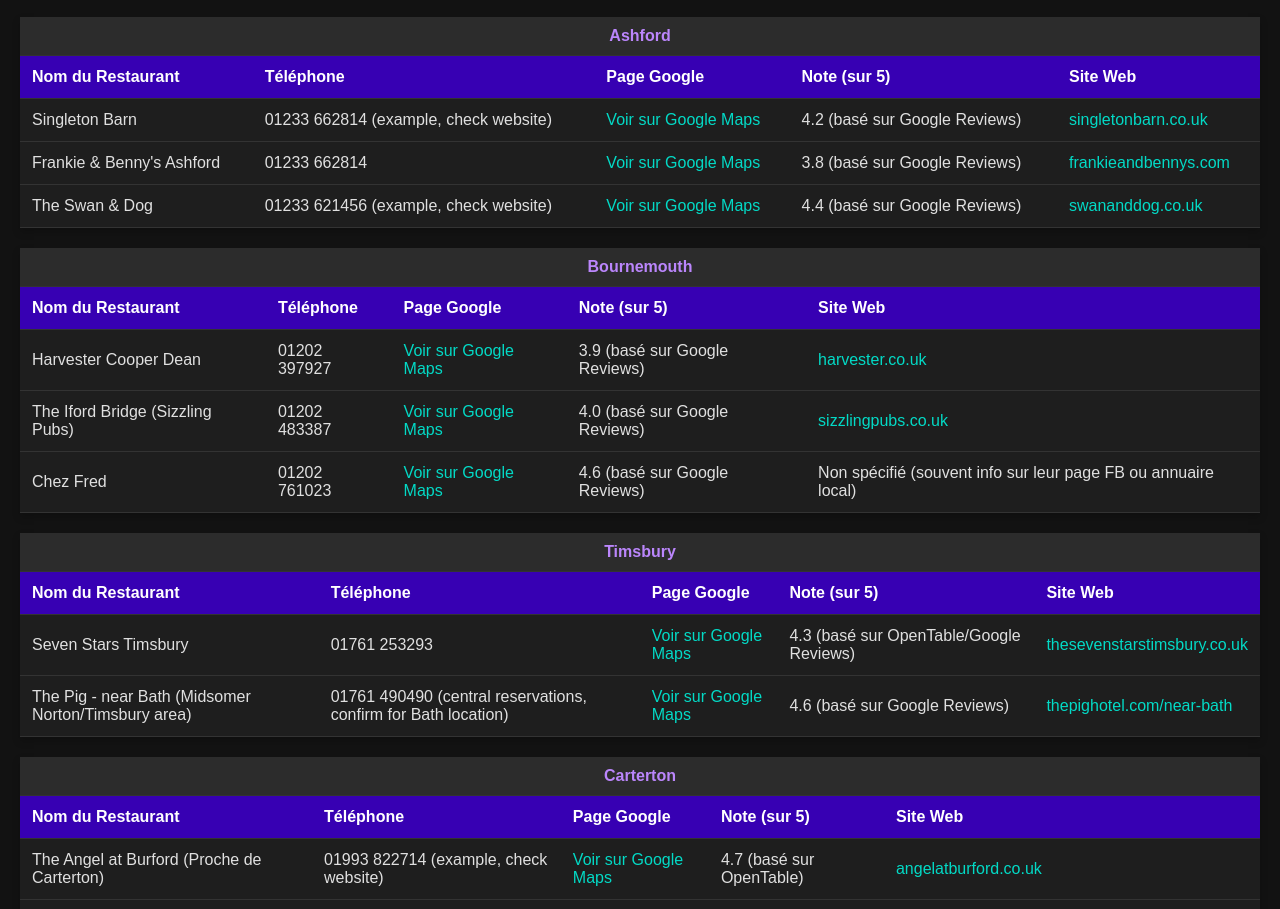
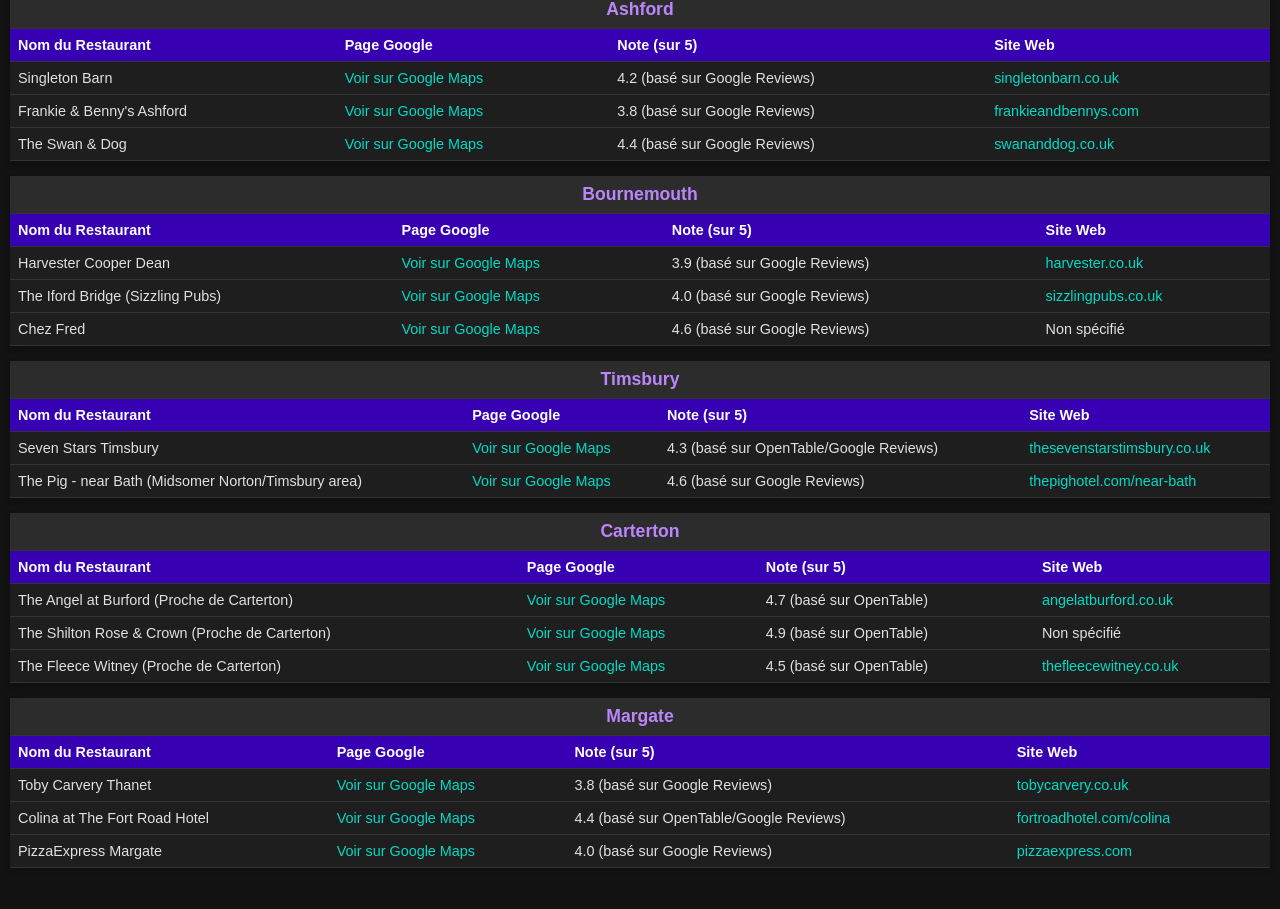
Before and after one commit to dahfazz/sandbox, a website: page docs/index.html in a window 1280 px wide. Shown: the part 91-1000 px from the top of the page. Drawn offline with Linux system fonts and the light colour scheme.

Commit message:
Update index.html

```diff
--- a/docs/index.html
+++ b/docs/index.html
@@ -10,26 +10,28 @@
             background-color: #121212;
             color: #e0e0e0;
             margin: 0;
-            padding: 20px;
+            padding: 10px; /* Reduced padding */
             box-sizing: border-box;
         }
         h1 {
             color: #bb86fc;
             text-align: center;
-            margin-bottom: 30px;
+            margin-bottom: 20px; /* Reduced margin */
+            font-size: 1.8em; /* Slightly smaller for mobile */
         }
         table {
             width: 100%;
             border-collapse: collapse;
-            margin-bottom: 20px;
-            box-shadow: 0 4px 8px rgba(0, 0, 0, 0.2);
+            margin-bottom: 15px; /* Reduced margin */
+            box-shadow: 0 3px 6px rgba(0, 0, 0, 0.2); /* Slightly smaller shadow */
             background-color: #1e1e1e;
         }
         th, td {
-            padding: 12px;
+            padding: 8px; /* Reduced padding */
             text-align: left;
             border-bottom: 1px solid #333;
-            word-wrap: break-word; /* Ensures long content wraps */
+            word-wrap: break-word;
+            font-size: 0.9em; /* Slightly smaller font */
         }
         th {
             background-color: #3700b3;
@@ -53,7 +55,8 @@
             color: #bb86fc;
             font-weight: bold;
             text-align: center;
-            padding: 10px;
+            padding: 8px; /* Reduced padding */
+            font-size: 1.1em;
         }
 
         /* Responsive adjustments for smaller screens */
@@ -67,30 +70,31 @@
                 left: -9999px;
             }
             tr {
-                margin-bottom: 15px;
+                margin-bottom: 10px; /* Reduced margin */
                 border: 1px solid #444;
-                border-radius: 8px;
+                border-radius: 6px; /* Slightly smaller radius */
                 overflow: hidden;
             }
             td {
                 border: none;
                 position: relative;
-                padding-left: 50%;
+                padding-left: 45%; /* Adjusted padding */
                 text-align: right;
             }
             td::before {
                 content: attr(data-label);
                 position: absolute;
                 left: 6px;
-                width: 45%;
+                width: 40%; /* Adjusted width */
                 padding-right: 10px;
                 white-space: nowrap;
                 text-align: left;
                 font-weight: bold;
                 color: #bb86fc;
+                font-size: 0.9em; /* Consistent font size */
             }
             .city-header {
-                border-radius: 8px 8px 0 0;
+                border-radius: 6px 6px 0 0; /* Consistent radius */
             }
         }
     </style>
@@ -102,11 +106,10 @@
     <table>
         <thead>
             <tr>
-                <th colspan="5" class="city-header">Ashford</th>
+                <th colspan="4" class="city-header">Ashford</th>
             </tr>
             <tr>
                 <th>Nom du Restaurant</th>
-                <th>Téléphone</th>
                 <th>Page Google</th>
                 <th>Note (sur 5)</th>
                 <th>Site Web</th>
@@ -115,21 +118,18 @@
         <tbody>
             <tr>
                 <td data-label="Nom du Restaurant">Singleton Barn</td>
-                <td data-label="Téléphone">01233 662814 (example, check website)</td>
                 <td data-label="Page Google"><a href="https://www.google.com/maps/search/Singleton+Barn+Ashford" target="_blank">Voir sur Google Maps</a></td>
                 <td data-label="Note (sur 5)">4.2 (basé sur Google Reviews)</td>
                 <td data-label="Site Web"><a href="https://www.singletonbarn.co.uk/" target="_blank">singletonbarn.co.uk</a></td>
             </tr>
             <tr>
                 <td data-label="Nom du Restaurant">Frankie & Benny's Ashford</td>
-                <td data-label="Téléphone">01233 662814</td>
                 <td data-label="Page Google"><a href="https://www.google.com/maps/search/Frankie+%26+Benny's+Ashford" target="_blank">Voir sur Google Maps</a></td>
                 <td data-label="Note (sur 5)">3.8 (basé sur Google Reviews)</td>
                 <td data-label="Site Web"><a href="https://www.frankieandbennys.com/restaurants/ashford" target="_blank">frankieandbennys.com</a></td>
             </tr>
             <tr>
                 <td data-label="Nom du Restaurant">The Swan & Dog</td>
-                <td data-label="Téléphone">01233 621456 (example, check website)</td>
                 <td data-label="Page Google"><a href="https://www.google.com/maps/search/The+Swan+%26+Dog+Ashford" target="_blank">Voir sur Google Maps</a></td>
                 <td data-label="Note (sur 5)">4.4 (basé sur Google Reviews)</td>
                 <td data-label="Site Web"><a href="https://www.swananddog.co.uk/" target="_blank">swananddog.co.uk</a></td>
@@ -140,11 +140,10 @@
     <table>
         <thead>
             <tr>
-                <th colspan="5" class="city-header">Bournemouth</th>
+                <th colspan="4" class="city-header">Bournemouth</th>
             </tr>
             <tr>
                 <th>Nom du Restaurant</th>
-                <th>Téléphone</th>
                 <th>Page Google</th>
                 <th>Note (sur 5)</th>
                 <th>Site Web</th>
@@ -153,24 +152,21 @@
         <tbody>
             <tr>
                 <td data-label="Nom du Restaurant">Harvester Cooper Dean</td>
-                <td data-label="Téléphone">01202 397927</td>
                 <td data-label="Page Google"><a href="https://www.google.com/maps/search/Harvester+Cooper+Dean+Bournemouth" target="_blank">Voir sur Google Maps</a></td>
                 <td data-label="Note (sur 5)">3.9 (basé sur Google Reviews)</td>
                 <td data-label="Site Web"><a href="https://www.harvester.co.uk/restaurants/southwest/thecooperdeanbournemouth" target="_blank">harvester.co.uk</a></td>
             </tr>
             <tr>
                 <td data-label="Nom du Restaurant">The Iford Bridge (Sizzling Pubs)</td>
-                <td data-label="Téléphone">01202 483387</td>
                 <td data-label="Page Google"><a href="https://www.google.com/maps/search/The+Iford+Bridge+Bournemouth" target="_blank">Voir sur Google Maps</a></td>
                 <td data-label="Note (sur 5)">4.0 (basé sur Google Reviews)</td>
                 <td data-label="Site Web"><a href="https://www.sizzlingpubs.co.uk/findapub/southwest/theifordbridgebournemouth" target="_blank">sizzlingpubs.co.uk</a></td>
             </tr>
             <tr>
                 <td data-label="Nom du Restaurant">Chez Fred</td>
-                <td data-label="Téléphone">01202 761023</td>
                 <td data-label="Page Google"><a href="https://www.google.com/maps/search/Chez+Fred+Bournemouth" target="_blank">Voir sur Google Maps</a></td>
                 <td data-label="Note (sur 5)">4.6 (basé sur Google Reviews)</td>
-                <td data-label="Site Web">Non spécifié (souvent info sur leur page FB ou annuaire local)</td>
+                <td data-label="Site Web">Non spécifié</td>
             </tr>
         </tbody>
     </table>
@@ -178,11 +174,10 @@
     <table>
         <thead>
             <tr>
-                <th colspan="5" class="city-header">Timsbury</th>
+                <th colspan="4" class="city-header">Timsbury</th>
             </tr>
             <tr>
                 <th>Nom du Restaurant</th>
-                <th>Téléphone</th>
                 <th>Page Google</th>
                 <th>Note (sur 5)</th>
                 <th>Site Web</th>
@@ -191,14 +186,12 @@
         <tbody>
             <tr>
                 <td data-label="Nom du Restaurant">Seven Stars Timsbury</td>
-                <td data-label="Téléphone">01761 253293</td>
                 <td data-label="Page Google"><a href="https://www.google.com/maps/search/Seven+Stars+Timsbury" target="_blank">Voir sur Google Maps</a></td>
                 <td data-label="Note (sur 5)">4.3 (basé sur OpenTable/Google Reviews)</td>
                 <td data-label="Site Web"><a href="https://www.thesevenstarstimsbury.co.uk/" target="_blank">thesevenstarstimsbury.co.uk</a></td>
             </tr>
             <tr>
                 <td data-label="Nom du Restaurant">The Pig - near Bath (Midsomer Norton/Timsbury area)</td>
-                <td data-label="Téléphone">01761 490490 (central reservations, confirm for Bath location)</td>
                 <td data-label="Page Google"><a href="https://www.google.com/maps/search/The+Pig+near+Bath+Timsbury" target="_blank">Voir sur Google Maps</a></td>
                 <td data-label="Note (sur 5)">4.6 (basé sur Google Reviews)</td>
                 <td data-label="Site Web"><a href="https://www.thepighotel.com/near-bath/" target="_blank">thepighotel.com/near-bath</a></td>
@@ -209,11 +202,10 @@
     <table>
         <thead>
             <tr>
-                <th colspan="5" class="city-header">Carterton</th>
+                <th colspan="4" class="city-header">Carterton</th>
             </tr>
             <tr>
                 <th>Nom du Restaurant</th>
-                <th>Téléphone</th>
                 <th>Page Google</th>
                 <th>Note (sur 5)</th>
                 <th>Site Web</th>
@@ -222,21 +214,18 @@
         <tbody>
             <tr>
                 <td data-label="Nom du Restaurant">The Angel at Burford (Proche de Carterton)</td>
-                <td data-label="Téléphone">01993 822714 (example, check website)</td>
                 <td data-label="Page Google"><a href="https://www.google.com/maps/search/The+Angel+at+Burford" target="_blank">Voir sur Google Maps</a></td>
                 <td data-label="Note (sur 5)">4.7 (basé sur OpenTable)</td>
                 <td data-label="Site Web"><a href="https://www.angelatburford.co.uk/" target="_blank">angelatburford.co.uk</a></td>
             </tr>
             <tr>
                 <td data-label="Nom du Restaurant">The Shilton Rose & Crown (Proche de Carterton)</td>
-                <td data-label="Téléphone">01993 841285 (example, check website)</td>
                 <td data-label="Page Google"><a href="https://www.google.com/maps/search/The+Shilton+Rose+%26+Crown" target="_blank">Voir sur Google Maps</a></td>
                 <td data-label="Note (sur 5)">4.9 (basé sur OpenTable)</td>
-                <td data-label="Site Web">Non spécifié (souvent info sur leur page FB ou annuaire local)</td>
+                <td data-label="Site Web">Non spécifié</td>
             </tr>
             <tr>
                 <td data-label="Nom du Restaurant">The Fleece Witney (Proche de Carterton)</td>
-                <td data-label="Téléphone">01993 705126 (example, check website)</td>
                 <td data-label="Page Google"><a href="https://www.google.com/maps/search/The+Fleece+Witney" target="_blank">Voir sur Google Maps</a></td>
                 <td data-label="Note (sur 5)">4.5 (basé sur OpenTable)</td>
                 <td data-label="Site Web"><a href="https://thefleecewitney.co.uk/" target="_blank">thefleecewitney.co.uk</a></td>
@@ -247,11 +236,10 @@
     <table>
         <thead>
             <tr>
-                <th colspan="5" class="city-header">Margate</th>
+                <th colspan="4" class="city-header">Margate</th>
             </tr>
             <tr>
                 <th>Nom du Restaurant</th>
-                <th>Téléphone</th>
                 <th>Page Google</th>
                 <th>Note (sur 5)</th>
                 <th>Site Web</th>
@@ -260,21 +248,18 @@
         <tbody>
             <tr>
                 <td data-label="Nom du Restaurant">Toby Carvery Thanet</td>
-                <td data-label="Téléphone">01843 868567</td>
                 <td data-label="Page Google"><a href="https://www.google.com/maps/search/Toby+Carvery+Thanet+Margate" target="_blank">Voir sur Google Maps</a></td>
                 <td data-label="Note (sur 5)">3.8 (basé sur Google Reviews)</td>
                 <td data-label="Site Web"><a href="https://www.tobycarvery.co.uk/restaurants/south-east/thanetramsgate" target="_blank">tobycarvery.co.uk</a></td>
             </tr>
             <tr>
                 <td data-label="Nom du Restaurant">Colina at The Fort Road Hotel</td>
-                <td data-label="Téléphone">01843 661313</td>
                 <td data-label="Page Google"><a href="https://www.google.com/maps/search/Colina+at+The+Fort+Road+Hotel+Margate" target="_blank">Voir sur Google Maps</a></td>
                 <td data-label="Note (sur 5)">4.4 (basé sur OpenTable/Google Reviews)</td>
                 <td data-label="Site Web"><a href="https://fortroadhotel.com/colina-open-all-day-every-day/" target="_blank">fortroadhotel.com/colina</a></td>
             </tr>
             <tr>
                 <td data-label="Nom du Restaurant">PizzaExpress Margate</td>
-                <td data-label="Téléphone">01843 227666 (example, check website)</td>
                 <td data-label="Page Google"><a href="https://www.google.com/maps/search/PizzaExpress+Margate" target="_blank">Voir sur Google Maps</a></td>
                 <td data-label="Note (sur 5)">4.0 (basé sur Google Reviews)</td>
                 <td data-label="Site Web"><a href="https://www.pizzaexpress.com/margate" target="_blank">pizzaexpress.com</a></td>
```
